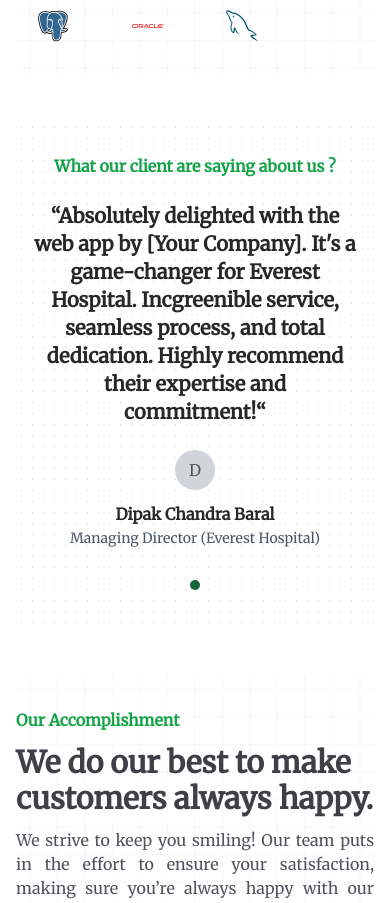
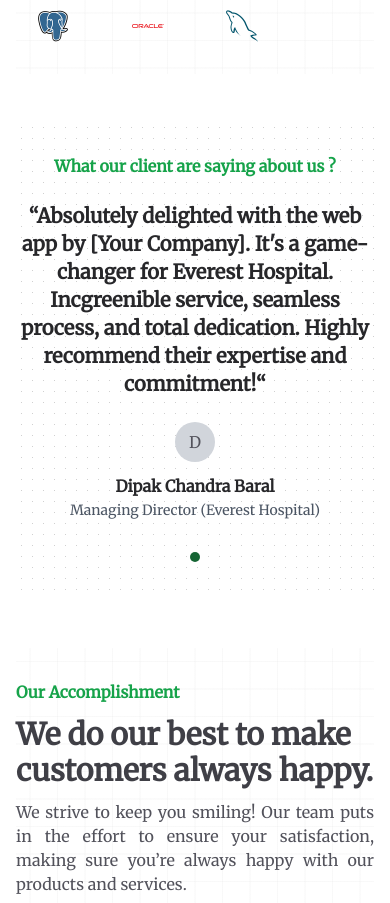
Before and after one commit to lokichaulagain/cloudwebs, a Next.js app: page / in a window 390 px wide. Shown: the part 3040-3943 px from the top of the page. Built offline with nearby package versions, Linux system fonts and the light colour scheme.

Commit message:
shorten the text

```diff
--- a/app/components/TestimonialSection.tsx
+++ b/app/components/TestimonialSection.tsx
@@ -16,7 +16,7 @@ export default function TestimonialSection() {
 
   return (
     <section className=" technology_container">
-      <div className="max-w-screen-xl mx-auto px-4 md:px-8 py-8">
+      <div className=" py-8">
         <div className="max-w-3xl mx-auto text-center">
           <h3 className="text-green-600 font-semibold pb-6 ">What our client are saying about us ?</h3>
           <ul>
```
